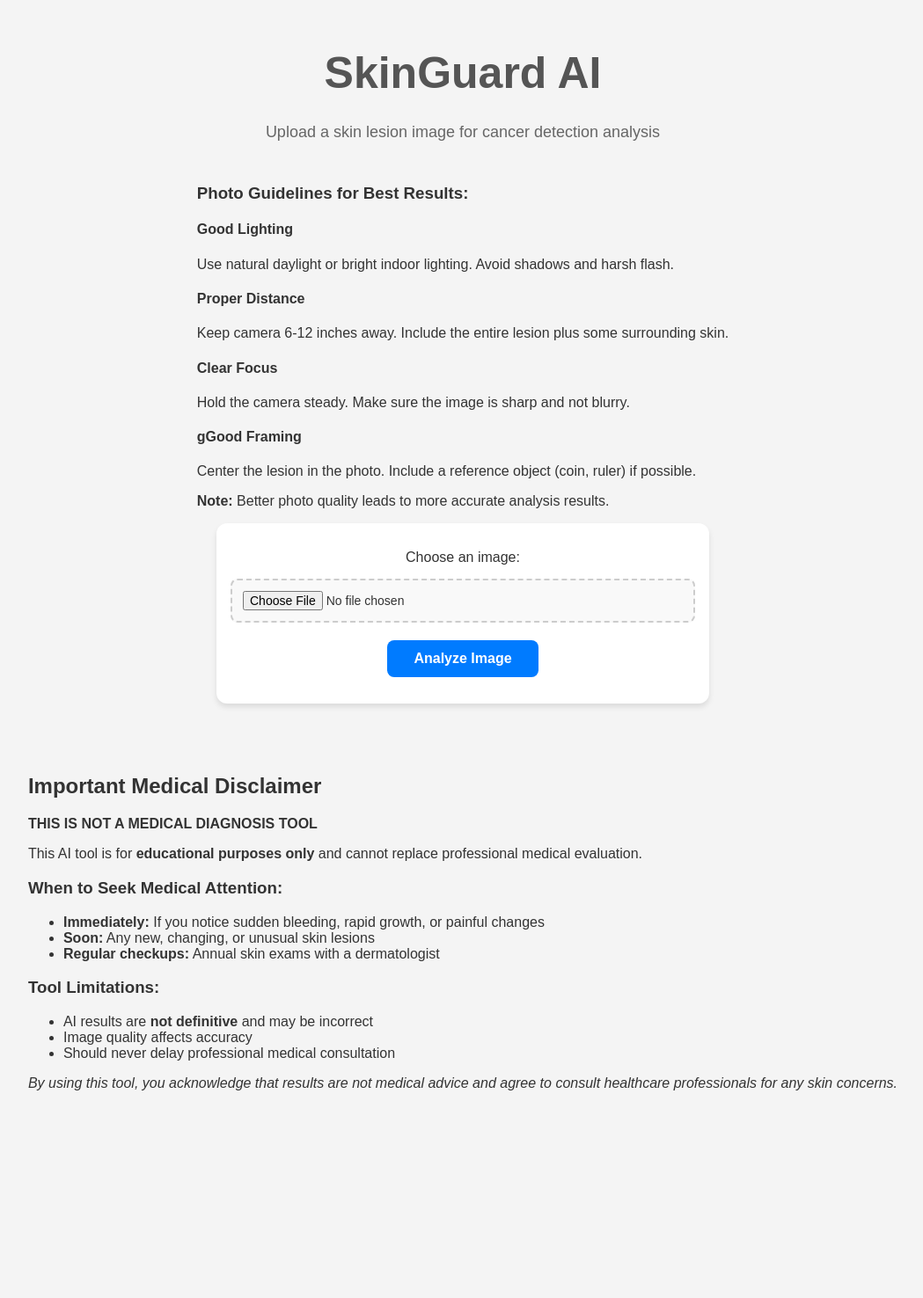
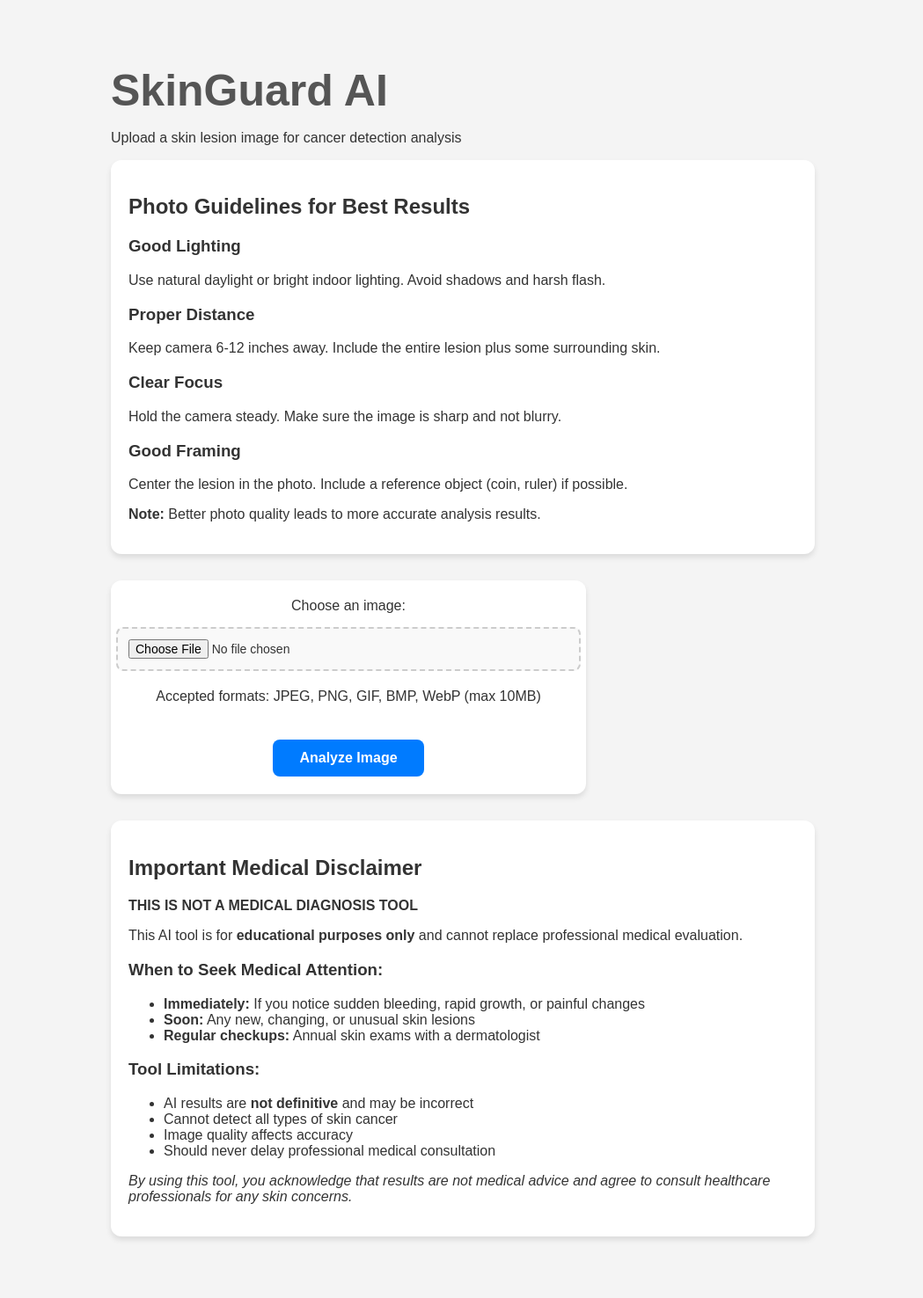
Before and after one commit to alexzjm/skinguard-ai, a Flask app: page / in a window 1280 px wide. Shown: the whole page at 88% size, without its empty margins (114-1163 px from the left). Before the commit the page ends 1240 px from the top, so only its background shows below. Run offline with Flask 3, Linux system fonts and the light colour scheme.

Commit message:
improved html layout

```diff
--- a/static/stylesheet.css
+++ b/static/stylesheet.css
@@ -29,20 +29,29 @@ body > p {
     margin-bottom: 30px;
 }
 
-#upload-container {
-    background-color: #fff;
-    padding: 30px;
-    border-radius: 12px;
-    box-shadow: 0 4px 6px rgba(0, 0, 0, 0.1);
-    margin-bottom: 30px;
+.upload-section {
     max-width: 500px;
     width: 100%;
 }
 
-form {
+.app-container {
+    max-width: 800px;
+    margin: 0 auto;
+    padding: 20px;
+}
+
+.upload-form {
     display: flex;
     flex-direction: column;
     align-items: center;
+    gap: 20px;
+}
+
+.form-group {
+    display: flex;
+    flex-direction: column;
+    align-items: center;
+    width: 100%;
 }
 
 label.file-label {
@@ -71,7 +80,7 @@ input[type="file"]:hover {
     border-color: #007BFF;
 }
 
-#preview {
+.image-preview {
     display: none;
     max-width: 200px;
     max-height: 200px;
@@ -170,6 +179,55 @@ input[type="file"]:hover {
 
 
 
+/* Utility Classes */
+.visually-hidden {
+    position: absolute !important;
+    width: 1px !important;
+    height: 1px !important;
+    padding: 0 !important;
+    margin: -1px !important;
+    overflow: hidden !important;
+    clip: rect(0, 0, 0, 0) !important;
+    white-space: nowrap !important;
+    border: 0 !important;
+}
+
+.card {
+    background-color: #fff;
+    border-radius: 12px;
+    box-shadow: 0 4px 6px rgba(0, 0, 0, 0.1);
+    padding: 20px;
+    margin-bottom: 30px;
+}
+
+.btn {
+    padding: 12px 30px;
+    border: none;
+    border-radius: 8px;
+    font-size: 16px;
+    font-weight: 600;
+    cursor: pointer;
+    transition: all 0.3s ease;
+    display: inline-flex;
+    align-items: center;
+    justify-content: center;
+    min-width: 150px;
+}
+
+.btn-primary {
+    color: #fff;
+    background-color: #007BFF;
+}
+
+.btn-primary:hover {
+    background-color: #0056b3;
+}
+
+.btn:disabled {
+    background-color: #ccc;
+    cursor: not-allowed;
+}
+
 /* Mobile responsiveness */
 @media (max-width: 600px) {
     body {
--- a/templates/index.html
+++ b/templates/index.html
@@ -4,86 +4,132 @@
 <head>
     <meta charset="UTF-8">
     <meta name="viewport" content="width=device-width, initial-scale=1.0">
-    <title>SkinGuard AI</title>
+    <title>SkinGuard AI - Skin Lesion Analysis Tool</title>
+    <meta name="description" content="Educational AI tool for skin lesion analysis. Upload images for cancer detection analysis.">
     <script src="{{ url_for('static', filename='script.js') }}"></script>
     <link rel="stylesheet" type="text/css" href="{{ url_for('static', filename='stylesheet.css') }}">
 </head>
 
 <body>
-    <h1>SkinGuard AI</h1>
-    <p>Upload a skin lesion image for cancer detection analysis</p>
+    <div class="app-container">
+        <!-- Header Section -->
+        <header class="app-header">
+            <h1 class="app-title">SkinGuard AI</h1>
+            <p class="app-subtitle">Upload a skin lesion image for cancer detection analysis</p>
+        </header>
 
-    <div id="photo-guidelines">
-        <h3>Photo Guidelines for Best Results:</h3>
+        <!-- Main Content Area -->
+        <main class="main-content">
+
+            <!-- Photo Guidelines Section -->
+            <section class="guidelines-section card">
+                <header class="section-header">
+                    <h2 class="section-title">Photo Guidelines for Best Results</h2>
+                </header>
+
                 <div class="guidelines-grid">
-            <div class="guideline-item">
-                <h4>Good Lighting</h4>
-                <p>Use natural daylight or bright indoor lighting. Avoid shadows and harsh flash.</p>
+                    <div class="guideline-card">
+                        <h3 class="guideline-title">Good Lighting</h3>
+                        <p class="guideline-text">Use natural daylight or bright indoor lighting. Avoid shadows and harsh flash.</p>
                     </div>
-            <div class="guideline-item">
-                <h4>Proper Distance</h4>
-                <p>Keep camera 6-12 inches away. Include the entire lesion plus some surrounding skin.</p>
+                    <div class="guideline-card">
+                        <h3 class="guideline-title">Proper Distance</h3>
+                        <p class="guideline-text">Keep camera 6-12 inches away. Include the entire lesion plus some surrounding skin.</p>
                     </div>
-            <div class="guideline-item">
-                <h4>Clear Focus</h4>
-                <p>Hold the camera steady. Make sure the image is sharp and not blurry.</p>
+                    <div class="guideline-card">
+                        <h3 class="guideline-title">Clear Focus</h3>
+                        <p class="guideline-text">Hold the camera steady. Make sure the image is sharp and not blurry.</p>
                     </div>
-            <div class="guideline-item">
-                <h4>gGood Framing</h4>
-                <p>Center the lesion in the photo. Include a reference object (coin, ruler) if possible.</p>
-            </div>
-        </div>
-        <div class="guidelines-note">
-            <p><strong>Note:</strong> Better photo quality leads to more accurate analysis results.</p>
+                    <div class="guideline-card">
+                        <h3 class="guideline-title">Good Framing</h3>
+                        <p class="guideline-text">Center the lesion in the photo. Include a reference object (coin, ruler) if possible.</p>
                     </div>
                 </div>
 
-    <div id="upload-container">
-        <form id="uploadForm">
+                <div class="guidelines-note">
+                    <p class="note-text"><strong>Note:</strong> Better photo quality leads to more accurate analysis results.</p>
+                </div>
+            </section>
+
+            <!-- Upload Section -->
+            <section class="upload-section card">
+                <header class="section-header">
+                    <h2 class="section-title visually-hidden">Upload Image</h2>
+                </header>
+
+                <form id="uploadForm" class="upload-form" enctype="multipart/form-data" aria-label="Image upload form">
+                    <div class="form-group">
                         <label for="file" class="file-label">Choose an image:</label>
-            <input type="file" id="file" name="file" accept="image/*" required>
-            <img id="preview" src="" alt="Image preview">
-            <button type="submit" class="upload-button">Analyze Image</button>
-        </form>
+                        <input
+                            type="file"
+                            id="file"
+                            name="file"
+                            class="file-input"
+                            accept="image/*"
+                            required
+                            aria-describedby="file-help"
+                        >
+                        <div id="file-help" class="form-help">
+                            Accepted formats: JPEG, PNG, GIF, BMP, WebP (max 10MB)
+                        </div>
                     </div>
 
-    <div id="result-container">
-        <div id="result"></div>
+                    <div class="preview-container">
+                        <img id="preview" src="" alt="Selected image preview" class="image-preview">
                     </div>
 
-    <div id="medical-disclaimer">
-        <div class="warning-header">
-            <h2>Important Medical Disclaimer</h2>
+                    <button type="submit" class="btn btn-primary upload-button">
+                        <span class="btn-text">Analyze Image</span>
+                        <span class="btn-loading visually-hidden">Analyzing...</span>
+                    </button>
+                </form>
+            </section>
+
+            <!-- Results Section -->
+            <section class="results-section">
+                <div id="result" class="result-content" role="region" aria-live="polite" aria-label="Analysis results"></div>
+            </section>
+
+        </main>
+
+        <!-- Footer with Disclaimer -->
+        <footer class="app-footer">
+            <section class="disclaimer-section card card-warning">
+                <header class="warning-header">
+                    <h2 class="warning-title">Important Medical Disclaimer</h2>
+                </header>
+
+                <div class="disclaimer-content">
+                    <div class="critical-warning alert alert-danger">
+                        <p class="warning-text"><strong>THIS IS NOT A MEDICAL DIAGNOSIS TOOL</strong></p>
+                        <p class="warning-text">This AI tool is for <strong>educational purposes only</strong> and cannot replace professional medical evaluation.</p>
                     </div>
 
-        <div class="disclaimer-content">
-            <div class="critical-warning">
-                <p><strong>THIS IS NOT A MEDICAL DIAGNOSIS TOOL</strong></p>
-                <p>This AI tool is for <strong>educational purposes only</strong> and cannot replace professional medical evaluation.</p>
-            </div>
-
-            <div class="medical-advice">
-                <h3>When to Seek Medical Attention:</h3>
-                <ul>
+                    <div class="medical-advice card-section">
+                        <h3 class="subsection-title">When to Seek Medical Attention:</h3>
+                        <ul class="advice-list">
                             <li><strong>Immediately:</strong> If you notice sudden bleeding, rapid growth, or painful changes</li>
                             <li><strong>Soon:</strong> Any new, changing, or unusual skin lesions</li>
                             <li><strong>Regular checkups:</strong> Annual skin exams with a dermatologist</li>
                         </ul>
                     </div>
 
-            <div class="limitations">
-                <h3>Tool Limitations:</h3>
-                <ul>
+                    <div class="limitations card-section">
+                        <h3 class="subsection-title">Tool Limitations:</h3>
+                        <ul class="limitations-list">
                             <li>AI results are <strong>not definitive</strong> and may be incorrect</li>
+                            <li>Cannot detect all types of skin cancer</li>
                             <li>Image quality affects accuracy</li>
                             <li>Should never delay professional medical consultation</li>
                         </ul>
                     </div>
 
-            <div class="legal-notice">
-                <p><em>By using this tool, you acknowledge that results are not medical advice and agree to consult healthcare professionals for any skin concerns.</em></p>
+                    <div class="legal-notice alert alert-info">
+                        <p class="legal-text"><em>By using this tool, you acknowledge that results are not medical advice and agree to consult healthcare professionals for any skin concerns.</em></p>
                     </div>
                 </div>
+            </section>
+        </footer>
     </div>
 </body>
 
```
Lines whose indentation alone changed are shown as unchanged.
